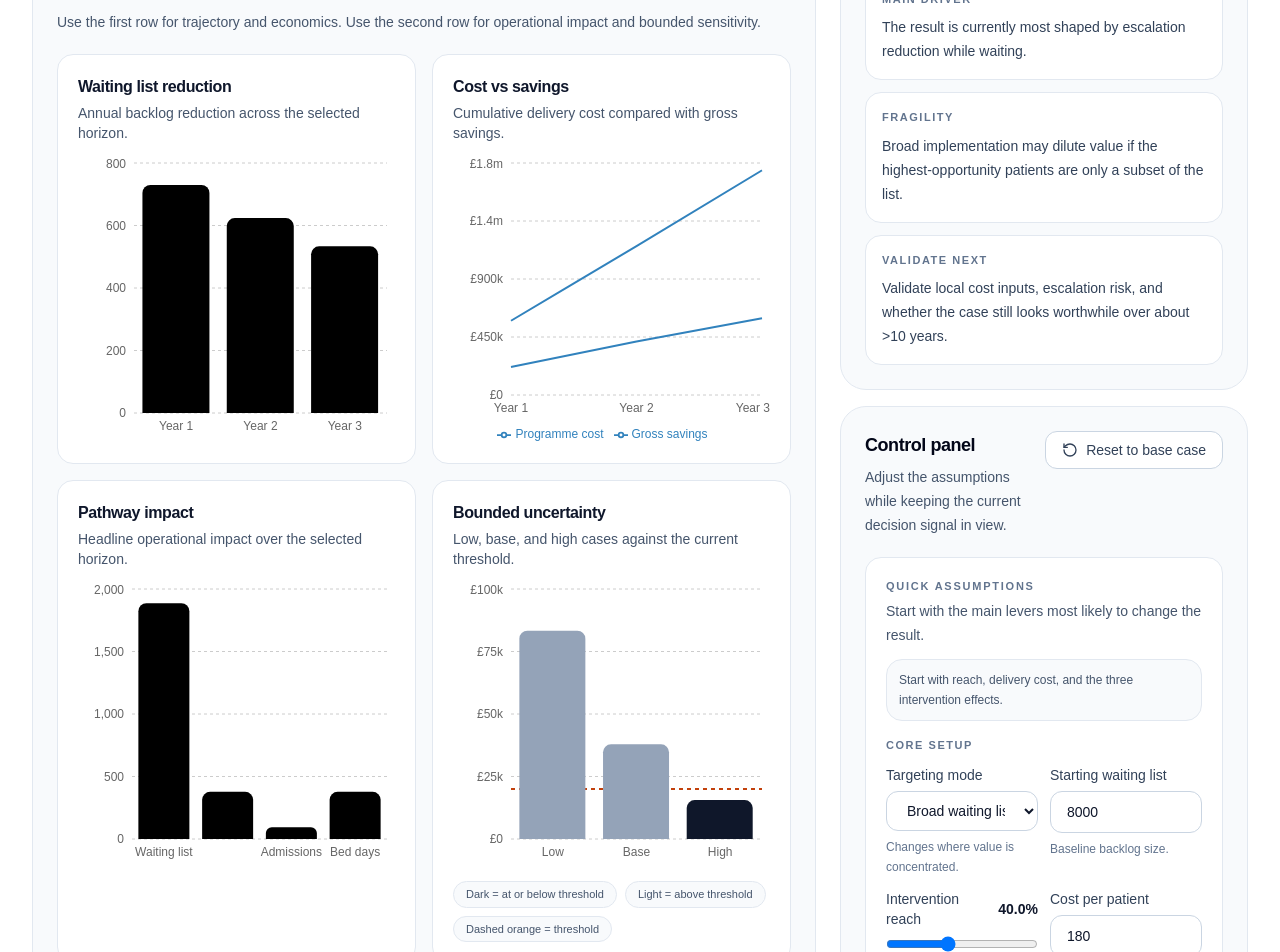
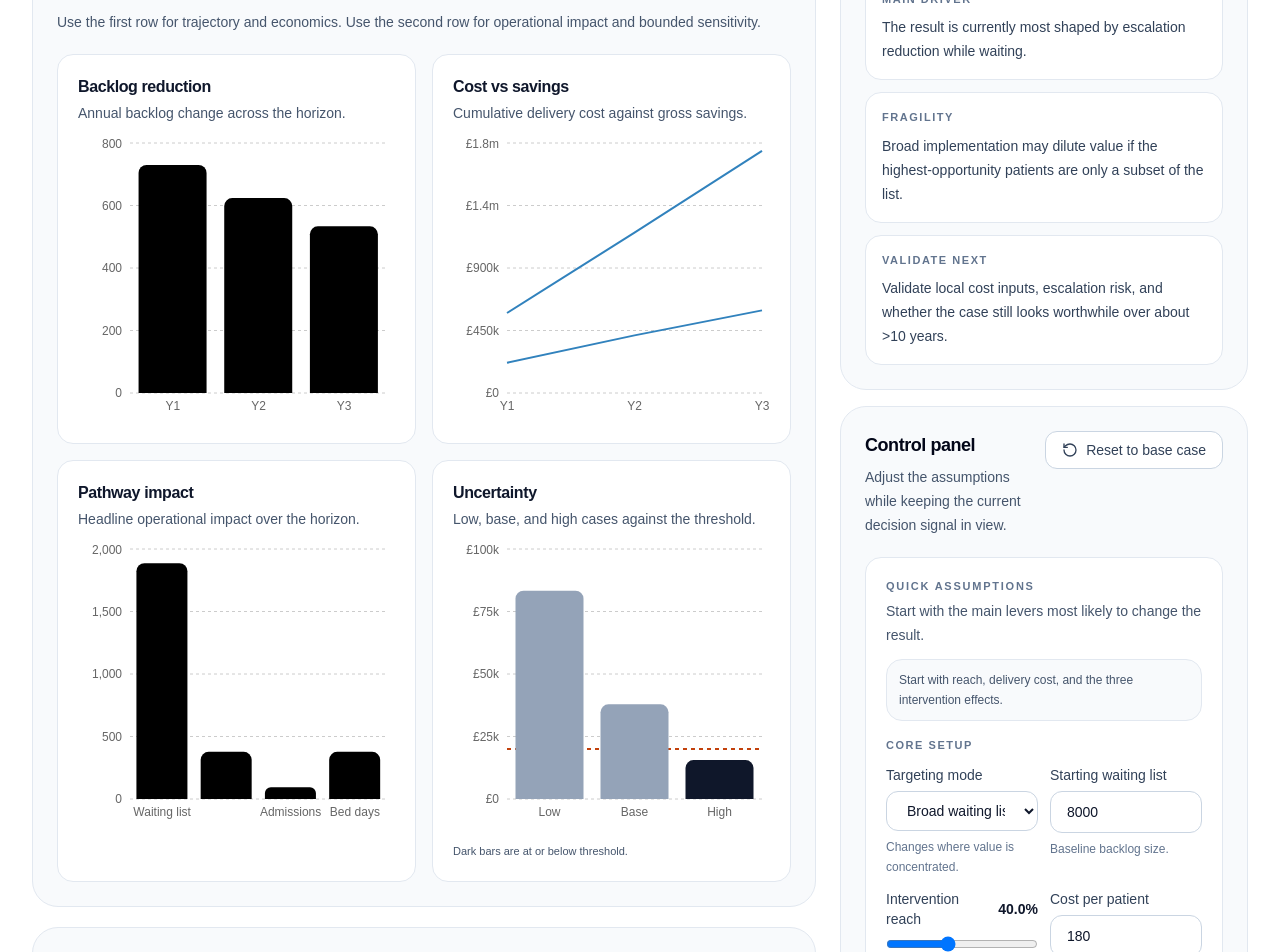
Before and after one commit to olivercareyncl/health-economics-scenario-lab, a Next.js app in the folder site/: page /sandboxes/waitwise in a window 1280 px wide. Shown: the part 980-1932 px from the top of the page. Built offline with nearby package versions, Linux system fonts and the light colour scheme.

Commit message:
Update waitwise-app.tsx

```diff
--- a/site/src/components/waitwise/waitwise-app.tsx
+++ b/site/src/components/waitwise/waitwise-app.tsx
@@ -13,7 +13,6 @@ import {
   BarChart,
   CartesianGrid,
   Cell,
-  Legend,
   Line,
   LineChart,
   ReferenceLine,
@@ -838,7 +837,7 @@ function WaitingListReductionChart({
   yearlyResults: YearlyResultRow[];
 }) {
   const data = yearlyResults.map((row) => ({
-    year: `Year ${row.year}`,
+    year: `Y${row.year}`,
     waitingListReduction: row.waiting_list_reduction,
   }));
 
@@ -846,14 +845,14 @@ function WaitingListReductionChart({
     <div className={SUBCARD}>
       <div className="mb-3">
         <h3 className="text-sm font-semibold tracking-tight text-slate-900 lg:text-base">
-          Waiting list reduction
+          Backlog reduction
         </h3>
         <p className="mt-1 text-xs leading-5 text-slate-600 lg:text-sm">
-          Annual backlog reduction across the selected horizon.
+          Annual backlog change across the horizon.
         </p>
       </div>
 
-      <div className="h-52 w-full lg:h-64 xl:h-72">
+      <div className="h-48 w-full lg:h-64 xl:h-72">
         <ResponsiveContainer width="100%" height="100%">
           <BarChart data={data} margin={{ top: 8, right: 8, left: 0, bottom: 0 }}>
             <CartesianGrid vertical={false} strokeDasharray="3 3" />
@@ -863,7 +862,7 @@ function WaitingListReductionChart({
               tickLine={false}
               axisLine={false}
               fontSize={12}
-              width={56}
+              width={52}
             />
             <Tooltip content={<NumberTooltip />} />
             <Bar
@@ -884,7 +883,7 @@ function CostVsSavingsChart({
   yearlyResults: YearlyResultRow[];
 }) {
   const data = yearlyResults.map((row) => ({
-    year: `Year ${row.year}`,
+    year: `Y${row.year}`,
     cumulativeProgrammeCost: row.cumulative_programme_cost,
     cumulativeGrossSavings: row.cumulative_gross_savings,
   }));
@@ -896,11 +895,11 @@ function CostVsSavingsChart({
           Cost vs savings
         </h3>
         <p className="mt-1 text-xs leading-5 text-slate-600 lg:text-sm">
-          Cumulative delivery cost compared with gross savings.
+          Cumulative delivery cost against gross savings.
         </p>
       </div>
 
-      <div className="h-52 w-full lg:h-64 xl:h-72">
+      <div className="h-48 w-full lg:h-64 xl:h-72">
         <ResponsiveContainer width="100%" height="100%">
           <LineChart data={data} margin={{ top: 8, right: 8, left: 0, bottom: 0 }}>
             <CartesianGrid vertical={false} strokeDasharray="3 3" />
@@ -919,10 +918,9 @@ function CostVsSavingsChart({
               tickLine={false}
               axisLine={false}
               fontSize={12}
-              width={58}
+              width={54}
             />
             <Tooltip content={<CurrencyTooltip />} />
-            <Legend wrapperStyle={{ fontSize: "12px" }} />
             <Line
               type="monotone"
               dataKey="cumulativeProgrammeCost"
@@ -963,11 +961,11 @@ function PathwayImpactChart({
           Pathway impact
         </h3>
         <p className="mt-1 text-xs leading-5 text-slate-600 lg:text-sm">
-          Headline operational impact over the selected horizon.
+          Headline operational impact over the horizon.
         </p>
       </div>
 
-      <div className="h-52 w-full lg:h-64 xl:h-72">
+      <div className="h-48 w-full lg:h-64 xl:h-72">
         <ResponsiveContainer width="100%" height="100%">
           <BarChart
             data={data}
@@ -980,7 +978,7 @@ function PathwayImpactChart({
               tickLine={false}
               axisLine={false}
               fontSize={12}
-              width={54}
+              width={52}
             />
             <Tooltip content={<NumberTooltip />} />
             <Bar dataKey="value" name="Impact" radius={[8, 8, 0, 0]} />
@@ -1007,10 +1005,10 @@ function BoundedUncertaintyChart({
     <div className={SUBCARD}>
       <div className="mb-3">
         <h3 className="text-sm font-semibold tracking-tight text-slate-900 lg:text-base">
-          Bounded uncertainty
+          Uncertainty
         </h3>
         <p className="mt-1 text-xs leading-5 text-slate-600 lg:text-sm">
-          Low, base, and high cases against the current threshold.
+          Low, base, and high cases against the threshold.
         </p>
       </div>
 
@@ -1030,7 +1028,7 @@ function BoundedUncertaintyChart({
               tickLine={false}
               axisLine={false}
               fontSize={12}
-              width={58}
+              width={54}
             />
             <Tooltip content={<CurrencyTooltip />} />
             <ReferenceLine
@@ -1059,17 +1057,9 @@ function BoundedUncertaintyChart({
         </ResponsiveContainer>
       </div>
 
-      <div className="mt-3 flex flex-wrap gap-2 text-[11px] text-slate-600">
-        <span className="rounded-full border border-slate-200 bg-slate-50 px-3 py-1">
-          Dark = at or below threshold
-        </span>
-        <span className="rounded-full border border-slate-200 bg-slate-50 px-3 py-1">
-          Light = above threshold
-        </span>
-        <span className="rounded-full border border-slate-200 bg-slate-50 px-3 py-1">
-          Dashed orange = threshold
-        </span>
-      </div>
+      <p className="mt-3 text-[11px] leading-5 text-slate-600">
+        Dark bars are at or below threshold.
+      </p>
     </div>
   );
 }
@@ -1914,7 +1904,7 @@ export default function WaitWiseApp() {
         <PathwayImpactChart results={results} />
       </MobileAccordion>
 
-      <MobileAccordion title="Bounded uncertainty">
+      <MobileAccordion title="Uncertainty">
         <BoundedUncertaintyChart
           uncertaintyRows={uncertainty}
           threshold={inputs.cost_effectiveness_threshold}
@@ -2078,7 +2068,7 @@ export default function WaitWiseApp() {
                 <h3 className={SECTION_KICKER}>Interpretation</h3>
                 <div className="mt-3 space-y-2.5 text-sm leading-6 text-slate-700">
                   <p>{interpretation.what_model_suggests}</p>
-                  <p>{interpretation.what_to_validate_next}</p>
+                  <p>{interpretation.what_toValidateNext ?? interpretation.what_to_validate_next}</p>
                 </div>
               </div>
 
```
